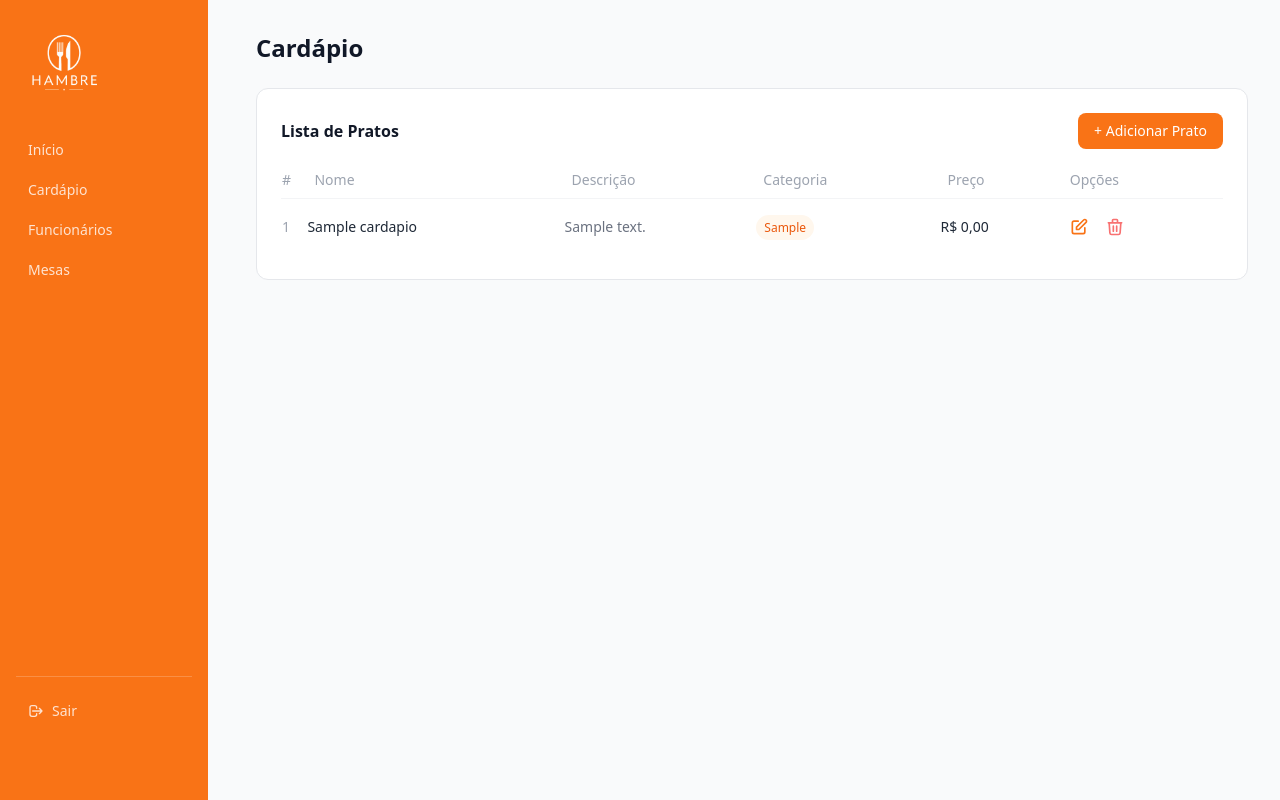
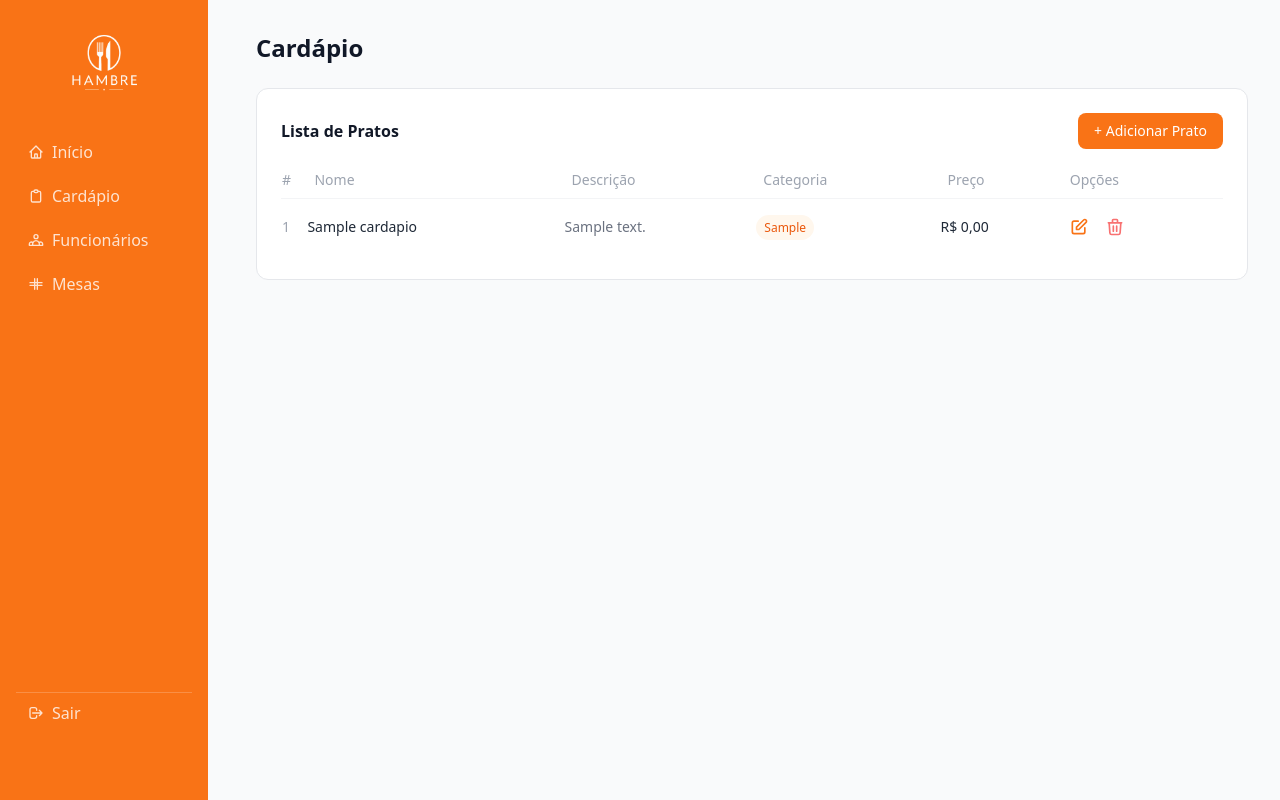
Before and after one commit to vinicius-araujo777/Sistema-Restaurante, a PHP site: page /cardapio/index.php in a window 1280 px wide. Run offline with PHP 8.4, Linux system fonts and the light colour scheme; tables that the repository leaves empty or names only in its code hold one stand-in row (values such as "Sample post"); some libraries are stand-ins or nearby versions.

Commit message:
adicionando icones nos menus do sidebar e centralizando logo

```diff
--- a/sidebar.php
+++ b/sidebar.php
@@ -12,18 +12,42 @@
 
     <!-- Sidebar -->
     <aside class="w-52 bg-orange-500 min-h-screen fixed top-0 left-0 flex flex-col p-4">
-        <div class="mb-6 px-2 pt-2">
+        <div class="pt-2 flex flex-col items-center">
             <img src="/Sistema-Restaurante/assets/LogoRest2.png" alt="Logo Hambre" class="w-20 h-20 object-contain rounded-xl mb-1">
         </div>
 
-        <nav class="flex flex-col gap-1 ">
-            <a href="/Sistema-Restaurante/index.php" class="text-white/80 hover:text-white hover:bg-white/20 px-3 py-2 rounded-lg text-sm transition">Início</a>
-            <a href="/Sistema-Restaurante/cardapio/index.php" class="text-white/80 hover:text-white hover:bg-white/20 px-3 py-2 rounded-lg text-sm transition">Cardápio</a>
-            <a href="/Sistema-Restaurante/funcionarios/index.php" class="text-white/80 hover:text-white hover:bg-white/20 px-3 py-2 rounded-lg text-sm transition">Funcionários</a>
-            <a href="/Sistema-Restaurante/mesas/index.php" class="text-white/80 hover:text-white hover:bg-white/20 px-3 py-2 rounded-lg text-sm transition">Mesas</a>
-            <div class="mt-96 pt-4 border-t border-white/20">
+        <nav class="flex flex-col gap-1 mt-6">
+            <a href="/Sistema-Restaurante/index.php"
+                class="flex items-center gap-2 text-white/80 hover:text-white hover:bg-white/20 px-3 py-2 rounded-lg text-base transition">
+                <svg xmlns="http://www.w3.org/2000/svg" class="w-4 h-4" fill="none" viewBox="0 0 24 24" stroke="currentColor" stroke-width="2">
+                    <path stroke-linecap="round" stroke-linejoin="round" d="M3 12l2-2m0 0l7-7 7 7M5 10v10a1 1 0 001 1h3m10-11l2 2m-2-2v10a1 1 0 01-1 1h-3m-6 0a1 1 0 001-1v-4a1 1 0 011-1h2a1 1 0 011 1v4a1 1 0 001 1m-6 0h6" />
+                </svg>
+                Início
+            </a>
+            <a href="/Sistema-Restaurante/cardapio/index.php"
+                class="flex items-center gap-2 text-white/80 hover:text-white hover:bg-white/20 px-3 py-2 rounded-lg text-base transition">
+                <svg xmlns="http://www.w3.org/2000/svg" class="w-4 h-4" fill="none" viewBox="0 0 24 24" stroke="currentColor" stroke-width="2">
+                    <path stroke-linecap="round" stroke-linejoin="round" d="M9 5H7a2 2 0 00-2 2v12a2 2 0 002 2h10a2 2 0 002-2V7a2 2 0 00-2-2h-2M9 5a2 2 0 002 2h2a2 2 0 002-2M9 5a2 2 0 012-2h2a2 2 0 012 2" />
+                </svg>
+                Cardápio
+            </a>
+            <a href="/Sistema-Restaurante/funcionarios/index.php"
+                class="flex items-center gap-2 text-white/80 hover:text-white hover:bg-white/20 px-3 py-2 rounded-lg text-base transition">
+                <svg xmlns="http://www.w3.org/2000/svg" class="w-4 h-4" fill="none" viewBox="0 0 24 24" stroke="currentColor" stroke-width="2">
+                    <path stroke-linecap="round" stroke-linejoin="round" d="M17 20h5v-2a3 3 0 00-5.356-1.857M17 20H7m10 0v-2c0-.656-.126-1.283-.356-1.857M7 20H2v-2a3 3 0 015.356-1.857M7 20v-2c0-.656.126-1.283.356-1.857m0 0a5.002 5.002 0 019.288 0M15 7a3 3 0 11-6 0 3 3 0 016 0z" />
+                </svg>
+                Funcionários
+            </a>
+            <a href="/Sistema-Restaurante/mesas/index.php"
+                class="flex items-center gap-2 text-white/80 hover:text-white hover:bg-white/20 px-3 py-2 rounded-lg text-base transition">
+                <svg xmlns="http://www.w3.org/2000/svg" class="w-4 h-4" fill="none" viewBox="0 0 24 24" stroke="currentColor" stroke-width="2">
+                    <path stroke-linecap="round" stroke-linejoin="round" d="M3 10h18M3 14h18M10 4v16M14 4v16" />
+                </svg>
+                Mesas
+            </a>
+            <div class="mt-96 border-t border-white/20">
                 <a href="/Sistema-Restaurante/login/logout.php"
-                    class="flex items-center gap-2 text-white/80 hover:text-white hover:bg-white/20 px-3 py-2 rounded-lg text-sm transition">
+                    class="flex items-center gap-2 text-white/80 hover:text-white hover:bg-white/20 px-3 py-2 rounded-lg text-base transition">
                     <svg xmlns="http://www.w3.org/2000/svg" class="w-4 h-4" fill="none" viewBox="0 0 24 24" stroke="currentColor" stroke-width="2">
                         <path stroke-linecap="round" stroke-linejoin="round" d="M17 16l4-4m0 0l-4-4m4 4H7m6 4v1a3 3 0 01-3 3H6a3 3 0 01-3-3V7a3 3 0 013-3h4a3 3 0 013 3v1" />
                     </svg>
```
